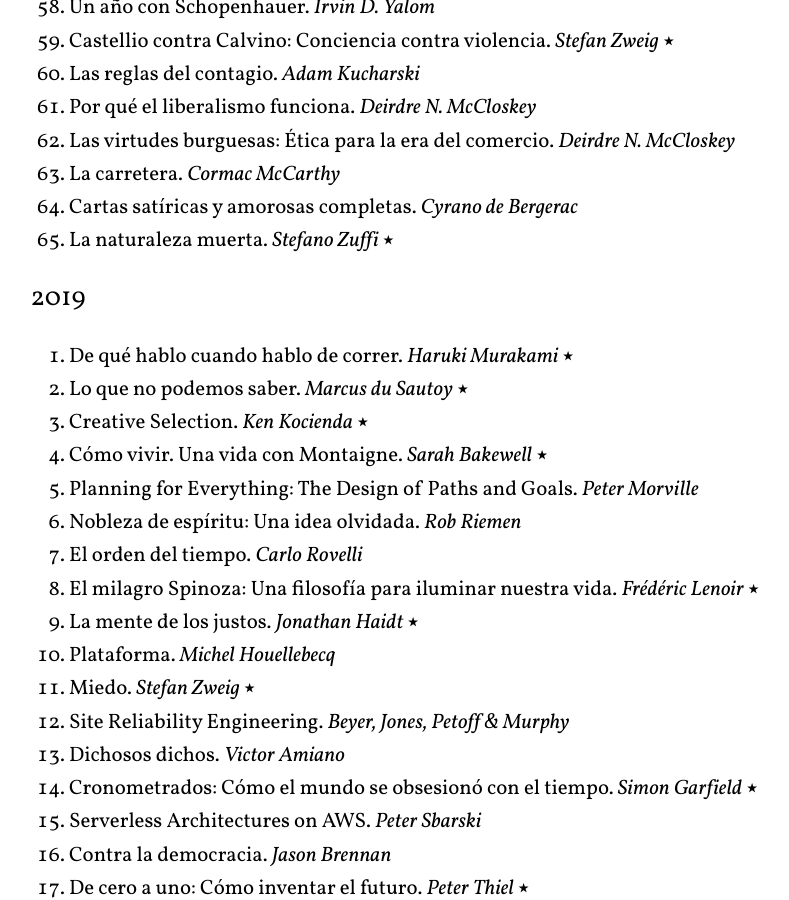
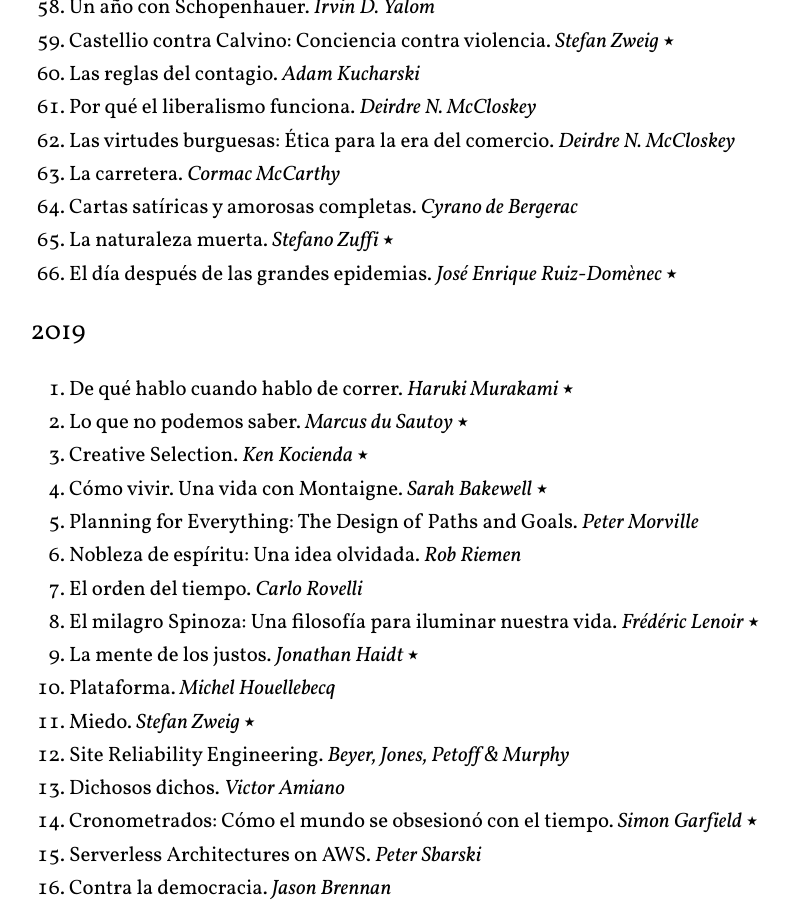
Before and after one commit to arturoherrero/arturoherrero.com, a Jekyll site: the page built from pages/books.md, in a window 1280 px wide and 900 px high, scrolled down 2247 px. Shown: the whole window, without its empty margins (220-1009 px from the left). Built offline with Jekyll 4.4.1, drawn with Linux system fonts in a browser that asks for light colours.

Commit message:
Update books list

```diff
--- a/pages/books.md
+++ b/pages/books.md
@@ -75,6 +75,7 @@
 63. La carretera. *Cormac McCarthy*
 64. Cartas satíricas y amorosas completas. *Cyrano de Bergerac*
 65. La naturaleza muerta. *Stefano Zuffi* ⭑
+66. El día después de las grandes epidemias. *José Enrique Ruiz-Domènec* ⭑
 
 
 ### 2019
```
